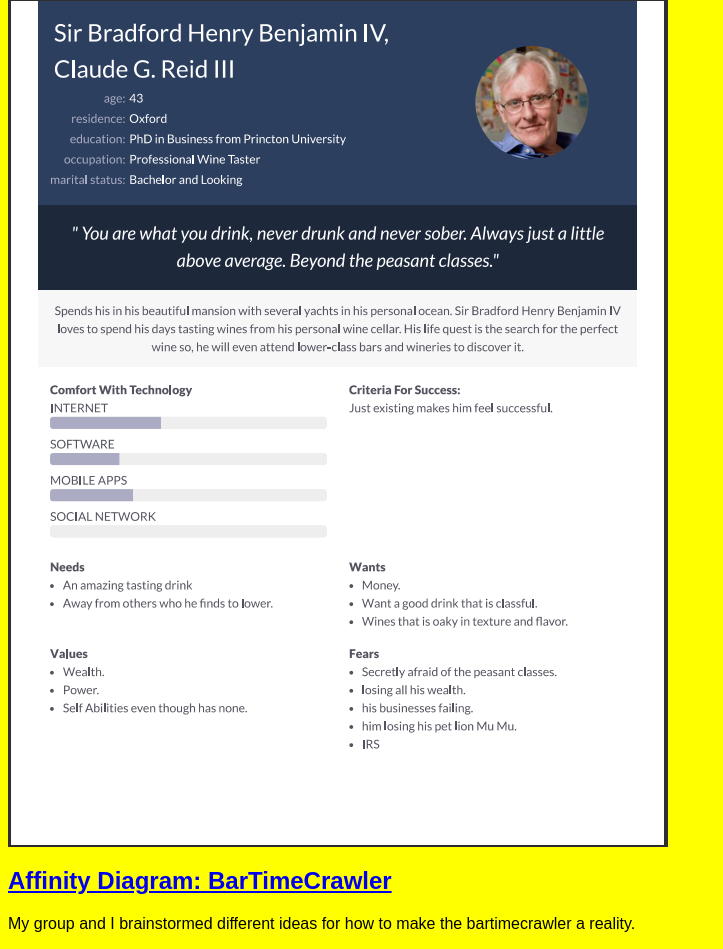
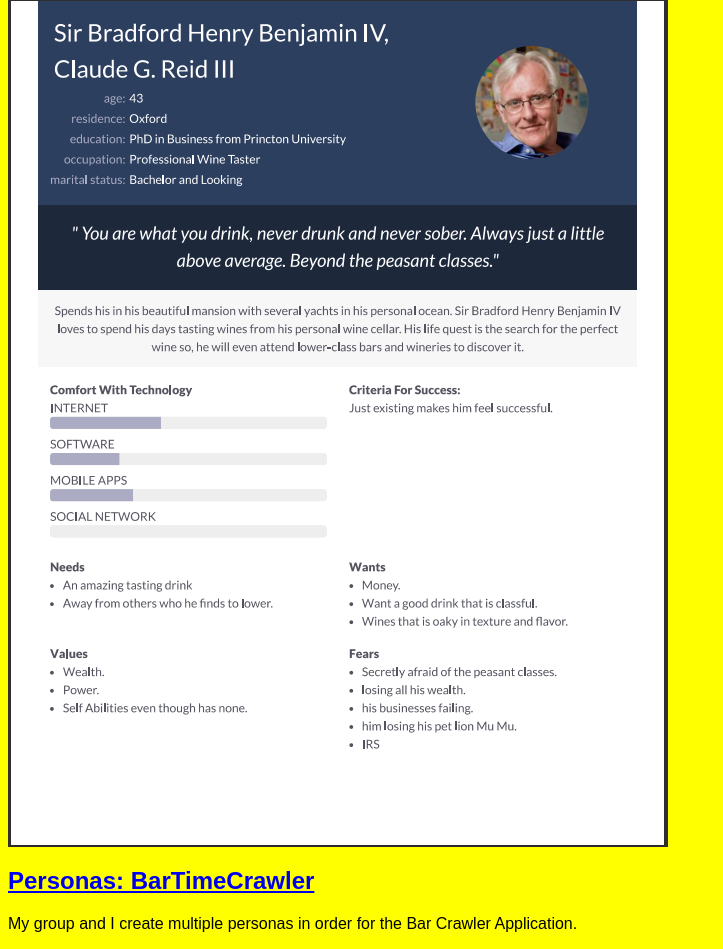
Before and after one commit to ClaudeReid/ClaudeReid.github.io, a plain HTML site: page index.html in a window 1280 px wide. Shown: the part 1770-2719 px from the top of the page, without its empty margins (0-723 px from the left). Drawn offline with Linux system fonts and the light colour scheme.

Commit message:
Update index.html

```diff
--- a/index.html
+++ b/index.html
@@ -38,9 +38,9 @@
     <section class="assignment">
       <a href="files/persona.pdf"><img src="images/persona.PNG"></a>
       <section class="assignemnt-details">
-        <a href="files/persona.pdf"><h2>Affinity Diagram: BarTimeCrawler</h2></a>
+        <a href="files/persona.pdf"><h2>Personas: BarTimeCrawler</h2></a>
         <p>
-           My group and I brainstormed different ideas for how to make the bartimecrawler a reality.
+           My group and I create multiple personas in order for the Bar Crawler Application.
         </p>
       </section>
     </section>
```
